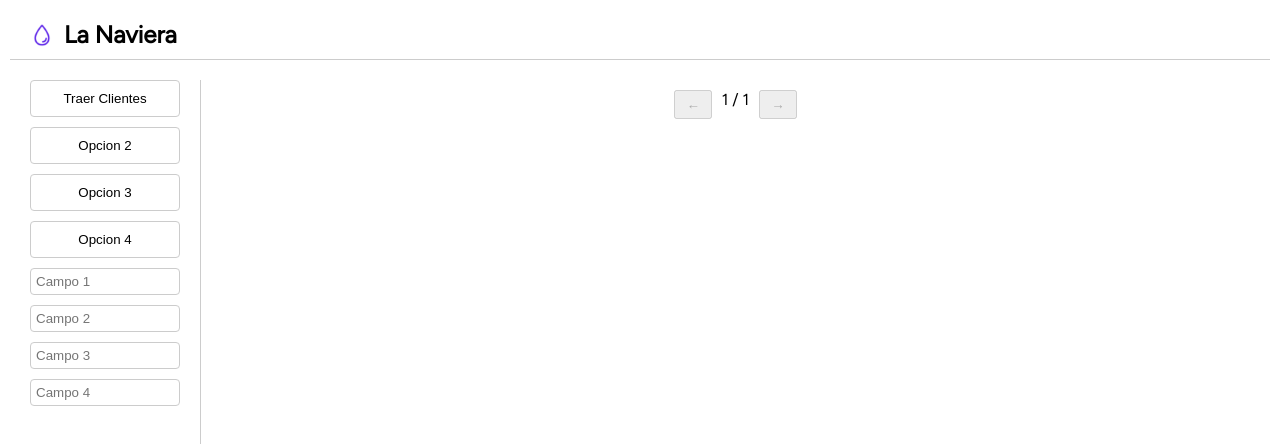
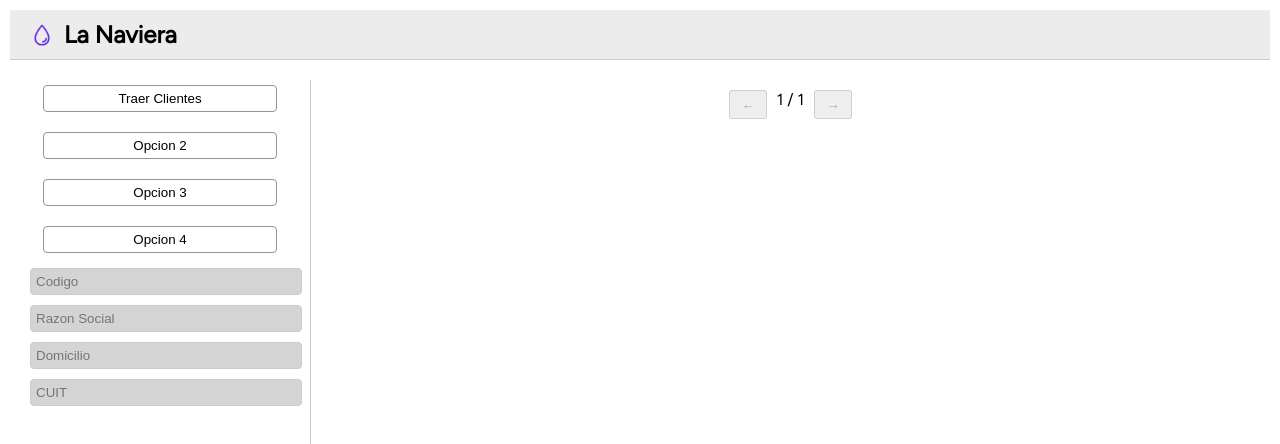
Before and after one commit to L34N07/PATnav, a React (Vite) app: page / in a window 1280 px wide. Shown: the top 444 px of the page. Built offline with nearby package versions, Linux system fonts and the light colour scheme.

Commit message:
Cosas Lindas

```diff
--- a/src/App.css
+++ b/src/App.css
@@ -12,7 +12,7 @@ body {
 }
 
 .top-bar {
-  background: #fff;
+  background: #d3d1d169;
   color: #000;
   padding: 10px 20px;
   font-size: 1.5rem;
@@ -35,7 +35,7 @@ body {
 }
 
 .sidebar {
-  width: 150px;
+  width: 260px;
   display: flex;
   flex-direction: column;
   gap: 10px;
@@ -45,10 +45,13 @@ body {
 }
 
 .sidebar button {
-  padding: 10px;
+  width: 90%;
+  align-self: center;
+  padding: 5px;
+  margin: 5px 0;
   background: #fff;
   color: #000;
-  border: 1px solid #ccc;
+  border: 1px solid #949494;
   border-radius: 4px;
   cursor: pointer;
 }
@@ -119,7 +122,9 @@ tr.selected {
 }
 
 .sidebar input {
+  width: 100%;
   padding: 5px;
   border: 1px solid #ccc;
   border-radius: 4px;
+  background-color: #afafaf8a;
 }
--- a/src/App.tsx
+++ b/src/App.tsx
@@ -82,25 +82,25 @@ export default function App() {
           <input
             type="text"
             value={selectedRow ? selectedRow[columns[0]] || '' : ''}
-            placeholder={columns[0] || 'Campo 1'}
+            placeholder={columns[0] || 'Codigo'}
             readOnly
           />
           <input
             type="text"
             value={selectedRow ? selectedRow[columns[1]] || '' : ''}
-            placeholder={columns[1] || 'Campo 2'}
+            placeholder={columns[1] || 'Razon Social'}
             readOnly
           />
           <input
             type="text"
             value={selectedRow ? selectedRow[columns[2]] || '' : ''}
-            placeholder={columns[2] || 'Campo 3'}
+            placeholder={columns[2] || 'Domicilio'}
             readOnly
           />
           <input
             type="text"
             value={selectedRow ? selectedRow[columns[3]] || '' : ''}
-            placeholder={columns[3] || 'Campo 4'}
+            placeholder={columns[3] || 'CUIT'}
             readOnly
           />
         </div>
```
